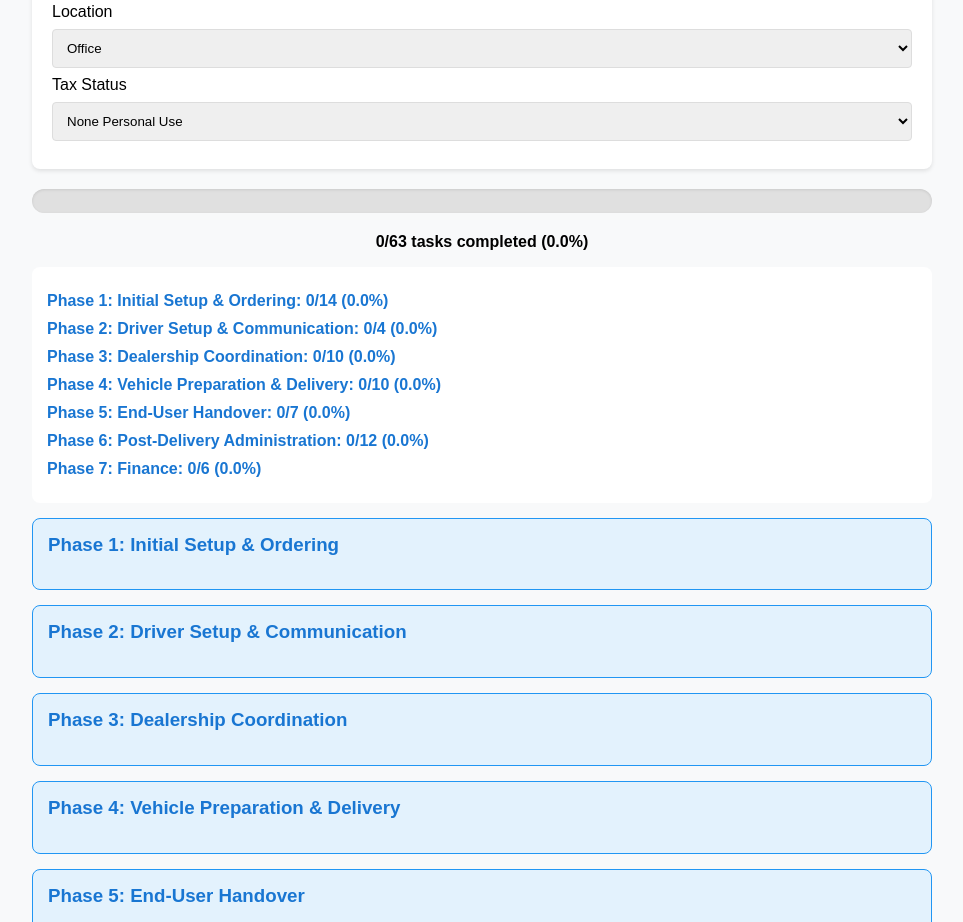
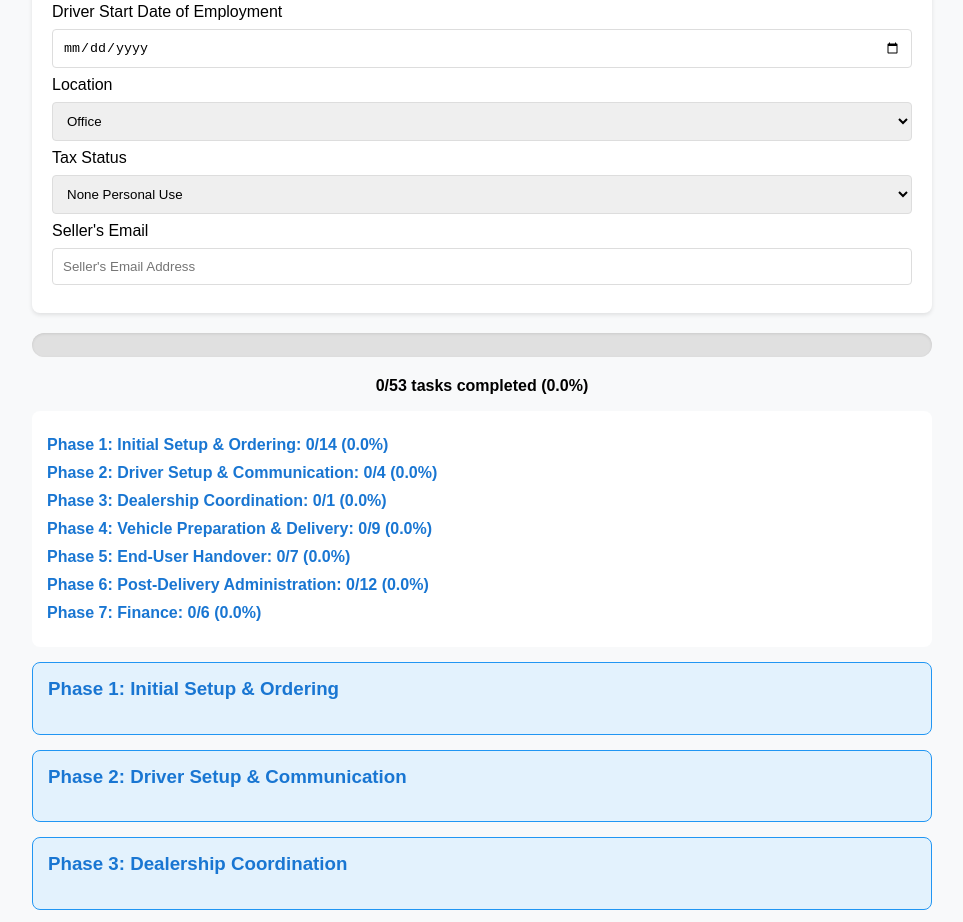
Before and after one commit to davidparadine/fleet-checklist-app, a website: page index.html in a window 1280 px wide. Shown: the part 504-1426 px from the top of the page, without its empty margins (158-1121 px from the left). Drawn offline with nearby package versions, Linux system fonts and the light colour scheme.

Commit message:
feat: Streamline tasks and add seller email functionality

```diff
--- a/app.js
+++ b/app.js
@@ -14,8 +14,10 @@ const API_BASE_URL = '';
 let header = {
     registration: '',
     makeModel: '',
+    sellerEmail: '',
     driverName: '',
     driverEmail: '',
+    driverStartDate: '',
     location: 'Office',
     taxStatus: 'None Personal Use'
 };
@@ -113,16 +115,33 @@ function restoreFromLocalStorage() {
 function setupEventListeners() {
     document.getElementById('registration').addEventListener('change', function() { updateHeader('registration', this.value.toUpperCase()); });
     document.getElementById('make-model').addEventListener('change', function() { updateHeader('makeModel', this.value); });
+    document.getElementById('seller-email').addEventListener('change', function() { updateHeader('sellerEmail', this.value); });
     document.getElementById('driver-name').addEventListener('change', function() { updateHeader('driverName', this.value); });
     document.getElementById('driver-email').addEventListener('change', function() { updateHeader('driverEmail', this.value); });
+    document.getElementById('driver-start-date').addEventListener('change', function() { updateHeader('driverStartDate', this.value); });
     document.getElementById('location').addEventListener('change', function() { updateHeader('location', this.value); });
     document.getElementById('tax-status').addEventListener('change', function() { updateHeader('taxStatus', this.value); });
 
     // Attach listeners for action buttons
+    document.getElementById('load-file-btn').addEventListener('click', () => document.getElementById('load-file').click());
     document.getElementById('load-file').addEventListener('change', (event) => loadFromFile(event.target.files[0]));
     document.getElementById('save-file-btn').addEventListener('click', saveToFile);
     document.getElementById('pdf-btn').addEventListener('click', generatePdf);
     document.getElementById('reset-btn').addEventListener('click', resetChecklist);
+}
+
+
+/**
+ * Finds URLs in a string and converts them to clickable HTML anchor tags.
+ * @param {string} text - The text to parse for URLs.
+ * @returns {string} The text with URLs converted to HTML.
+ */
+function linkify(text) {
+    const urlRegex = /(\b(https?|ftp|file):\/\/[-A-Z0-9+&@#\/%?=~_|!:,.;]*[-A-Z0-9+&@#\/%=~_|])/ig;
+    // Add onclick to stop the expander's click event from firing when a link is clicked.
+    return text.replace(urlRegex, function(url) {
+        return `<a href="${url}" target="_blank" rel="noopener noreferrer" onclick="event.stopPropagation()">${url}</a>`;
+    });
 }
 
 
@@ -187,21 +206,19 @@ function createTaskElement(task, index) {
     const taskDiv = document.createElement('div');
     taskDiv.className = 'task';
 
+    // Convert any URLs in the task description to clickable links
+    const linkedTaskText = linkify(task.task);
     const statusColor = getStatusColor(task.status);
 
     taskDiv.innerHTML = `
         <div class="expander">
-            ▼ ${task.taskId}: ${task.task}
+            ▼ ${task.taskId}: ${linkedTaskText}
             <span style="color: ${statusColor};">- Status: ${task.status}</span>
             ${task.requiresEmail ? ' 📧' : ''}
         </div>
         <div class="task-content" id="content-${index}" style="display: none;">
             <label>Status:</label>
-            <select class="status-select" id="status-select-${index}">
-                <option value="Pending">Pending</option>
-                <option value="Actioned">Actioned</option>
-                <option value="Skipped">Skipped</option>
-            </select>
+            <select class="status-select" id="status-select-${index}"></select>
             <br>
             <label>Date Actioned:</label>
             <input type="date" class="date-input" id="date-${index}" value="${task.dateActioned || ''}">
@@ -212,6 +229,15 @@ function createTaskElement(task, index) {
 
     // Set initial values and add event listeners
     const statusSelect = taskDiv.querySelector(`#status-select-${index}`);
+
+    // Populate status options
+    const statusOptions = task.availableStatuses || ['Pending', 'Actioned', 'Skipped'];
+    statusOptions.forEach(option => {
+        const optionEl = document.createElement('option');
+        optionEl.value = option;
+        optionEl.textContent = option;
+        statusSelect.appendChild(optionEl);
+    });
     statusSelect.value = task.status;
 
     const dateInput = taskDiv.querySelector(`#date-${index}`);
@@ -333,8 +359,10 @@ function updateProgress() {
 function updateHeaderFields() {
     document.getElementById('registration').value = header.registration;
     document.getElementById('make-model').value = header.makeModel;
+    document.getElementById('seller-email').value = header.sellerEmail || '';
     document.getElementById('driver-name').value = header.driverName;
     document.getElementById('driver-email').value = header.driverEmail;
+    document.getElementById('driver-start-date').value = header.driverStartDate;
     document.getElementById('location').value = header.location;
     document.getElementById('tax-status').value = header.taxStatus;
 }
@@ -369,6 +397,7 @@ function getEmailContent(templateName, task) {
     const replacements = {
         '{{registration}}': header.registration || '[Vehicle Registration]',
         '{{makeModel}}': header.makeModel || '[Make/Model]',
+        '{{sellerEmail}}': header.sellerEmail || '[Seller Email]',
         '{{driverName}}': header.driverName || '[Driver Name]',
         '{{taskName}}': task.task || '[Task Name]'
     };
@@ -392,6 +421,7 @@ async function triggerEmailNotification(task) {
     // Resolve placeholders in the recipient list (e.g., '{{driverEmail}}')
     const recipients = (task.emailRecipients || []).map(recipient =>
         recipient.replace('{{driverEmail}}', header.driverEmail || '')
+                 .replace('{{sellerEmail}}', header.sellerEmail || '')
     ).filter(Boolean); // Filter out any empty recipients
 
     // Use the resolved recipients, or a fallback if the list is empty.
@@ -480,7 +510,7 @@ function applyState(data, sourceName) {
         }
 
         // 1. Apply Header Data (merging with defaults)
-        Object.assign(header, { location: 'Office', taxStatus: 'None Personal Use', ...data.header });
+        Object.assign(header, { location: 'Office', taxStatus: 'None Personal Use', driverStartDate: '', sellerEmail: '', ...data.header });
 
         // 2. Apply Task Data by matching taskId for robustness
         const savedTasksMap = new Map(data.tasks.map(t => [t.taskId, t]));
@@ -575,6 +605,7 @@ function generatePdf() {
     let headerText = [
         `Vehicle Registration: ${header.registration || 'N/A'}`,
         `Make & Model: ${header.makeModel || 'N/A'}`,
+        `Seller Email: ${header.sellerEmail || 'N/A'}`,
         `Driver: ${header.driverName || 'N/A'}`,
         `Location: ${header.location}`,
         `Tax Status: ${header.taxStatus}`,
--- a/checklist-data.json
+++ b/checklist-data.json
@@ -53,7 +53,7 @@
     {
         "taskId": "6",
         "phase": "Phase 1: Initial Setup & Ordering",
-        "task": "Order Fuel Card",
+        "task": "Order Fuel Card and Issue Pin",
         "status": "Pending",
         "dateActioned": "",
         "requiresEmail": false
@@ -173,95 +173,19 @@
     {
         "taskId": "22",
         "phase": "Phase 3: Dealership Coordination",
-        "task": "Confirm Status/ETA for Dash Cam Installation",
+        "task": "Email seller to confirm coordination tasks",
         "status": "Pending",
         "dateActioned": "",
-        "requiresEmail": false
-    },
-    {
-        "taskId": "23",
-        "phase": "Phase 3: Dealership Coordination",
-        "task": "Confirm Status/ETA for Dead Locks Installation",
-        "status": "Pending",
-        "dateActioned": "",
-        "requiresEmail": false
-    },
-    {
-        "taskId": "24",
-        "phase": "Phase 3: Dealership Coordination",
-        "task": "Confirm Status/ETA for Plywood Lining Installation",
-        "status": "Pending",
-        "dateActioned": "",
-        "requiresEmail": false
-    },
-    {
-        "taskId": "25",
-        "phase": "Phase 3: Dealership Coordination",
-        "task": "Confirm Status/ETA for MOT",
-        "status": "Pending",
-        "dateActioned": "",
-        "requiresEmail": false
-    },
-    {
-        "taskId": "26",
-        "phase": "Phase 3: Dealership Coordination",
-        "task": "Confirm Status/ETA for Vehicle Tax Activation",
-        "status": "Pending",
-        "dateActioned": "",
-        "requiresEmail": false
-    },
-    {
-        "taskId": "27",
-        "phase": "Phase 3: Dealership Coordination",
-        "task": "Confirm Final Delivery Date",
-        "status": "Pending",
-        "dateActioned": "",
-        "requiresEmail": false
-    },
-    {
-        "taskId": "28",
-        "phase": "Phase 3: Dealership Coordination",
-        "task": "Request Last Service Date and Mileage",
-        "status": "Pending",
-        "dateActioned": "",
-        "requiresEmail": false
-    },
-    {
-        "taskId": "29",
-        "phase": "Phase 3: Dealership Coordination",
-        "task": "Request Engine Oil Specification",
-        "status": "Pending",
-        "dateActioned": "",
-        "requiresEmail": false
-    },
-    {
-        "taskId": "30",
-        "phase": "Phase 3: Dealership Coordination",
-        "task": "Request Euro Rating",
-        "status": "Pending",
-        "dateActioned": "",
-        "requiresEmail": false
-    },
-    {
-        "taskId": "31",
-        "phase": "Phase 3: Dealership Coordination",
-        "task": "Request Service Interval and Duration",
-        "status": "Pending",
-        "dateActioned": "",
-        "requiresEmail": false
+        "requiresEmail": true,
+        "emailTemplate": "dealership-coordination-request",
+        "emailRecipients": [
+            "{{sellerEmail}}"
+        ]
     },
     {
         "taskId": "32",
         "phase": "Phase 4: Vehicle Preparation & Delivery",
-        "task": "Verify Vehicle Tax is active",
-        "status": "Pending",
-        "dateActioned": "",
-        "requiresEmail": false
-    },
-    {
-        "taskId": "33",
-        "phase": "Phase 4: Vehicle Preparation & Delivery",
-        "task": "Verify Vehicle MOT is active",
+        "task": "Verify Vehicle Tax and MOT are active (check at https://vehicleenquiry.service.gov.uk/)",
         "status": "Pending",
         "dateActioned": "",
         "requiresEmail": false
--- a/index.html
+++ b/index.html
@@ -18,13 +18,16 @@
         <input type="text" id="registration" class="header-input" placeholder="e.g., AB12 CDE" maxlength="10">
 
         <label for="make-model">Make & Model</label>
-        <input type="text" id="make-model" class="header-input" placeholder="e.g., Ford Transit">
+        <input type="text" id="make-model" class="header-input" placeholder="Copy and Paste Make & Model from Fleetcheck">
 
         <label for="driver-name">Driver Full Name</label>
         <input type="text" id="driver-name" class="header-input" placeholder="Driver Full Name">
 
         <label for="driver-email">Driver Email Address</label>
         <input type="email" id="driver-email" class="header-input" placeholder="Driver Email Address">
+
+        <label for="driver-start-date">Driver Start Date of Employment</label>
+        <input type="date" id="driver-start-date" class="header-input">
 
         <label for="location">Location</label>
         <select id="location" class="header-input">
@@ -37,6 +40,9 @@
             <option value="None Personal Use">None Personal Use</option>
             <option value="Personal Use">Personal Use</option>
         </select>
+
+        <label for="seller-email">Seller's Email</label>
+        <input type="email" id="seller-email" class="header-input" placeholder="Seller's Email Address">
     </div>
 
     <!-- Progress Bar -->
@@ -54,8 +60,7 @@
     <!-- Action Buttons -->
     <div style="text-align: center; margin: 30px 0;">
         <button id="pdf-btn">📄 Generate PDF Report</button>
-        <br>
-        <label for="load-file" class="load-file">📁 Load Progress from File (JSON)</label>
+        <button id="load-file-btn">📁 Load Progress from File (JSON)</button>
         <br>
         <button id="save-file-btn">💾 Save Progress to File (JSON)</button>
         <input type="file" id="load-file" accept=".json" style="display: none;">
```
